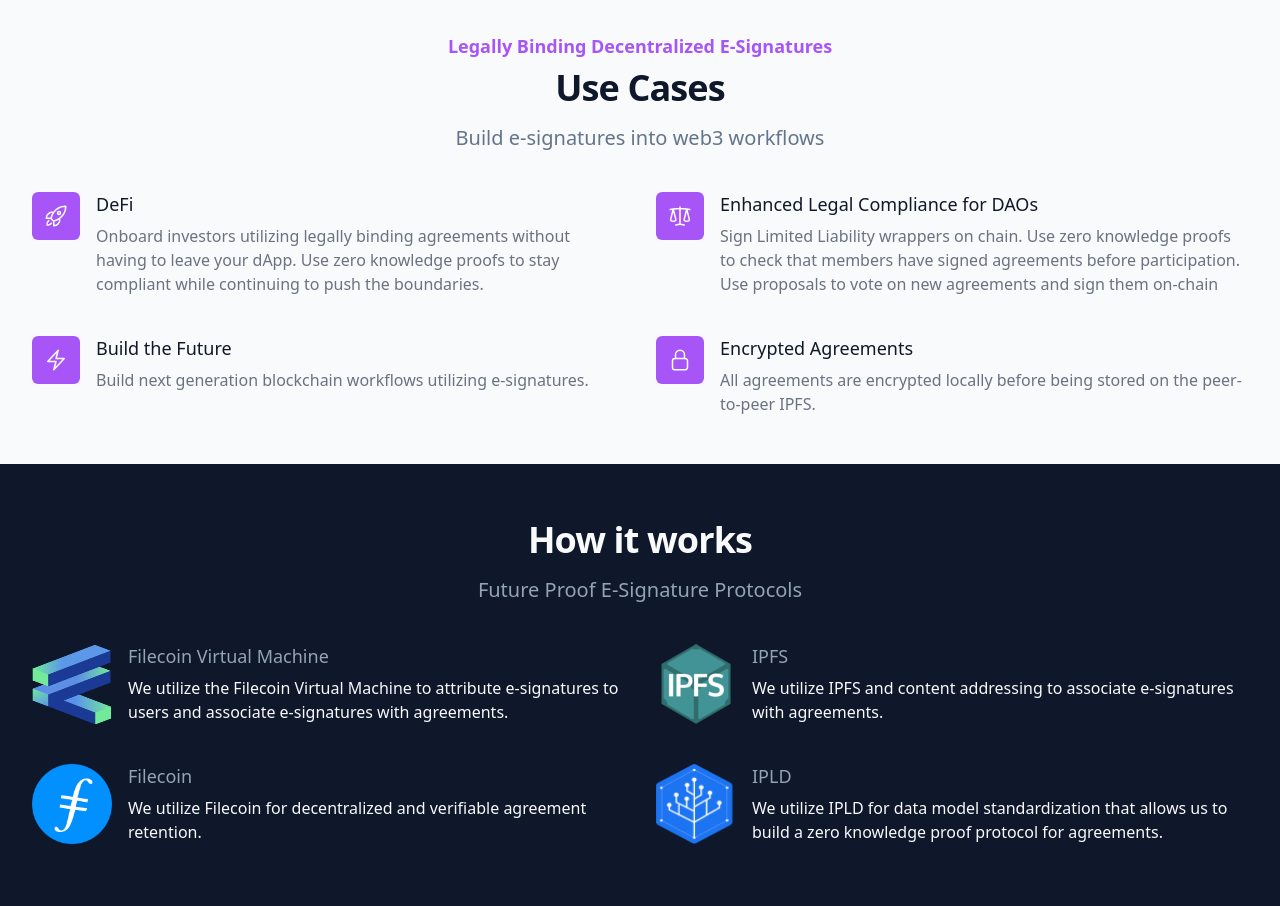
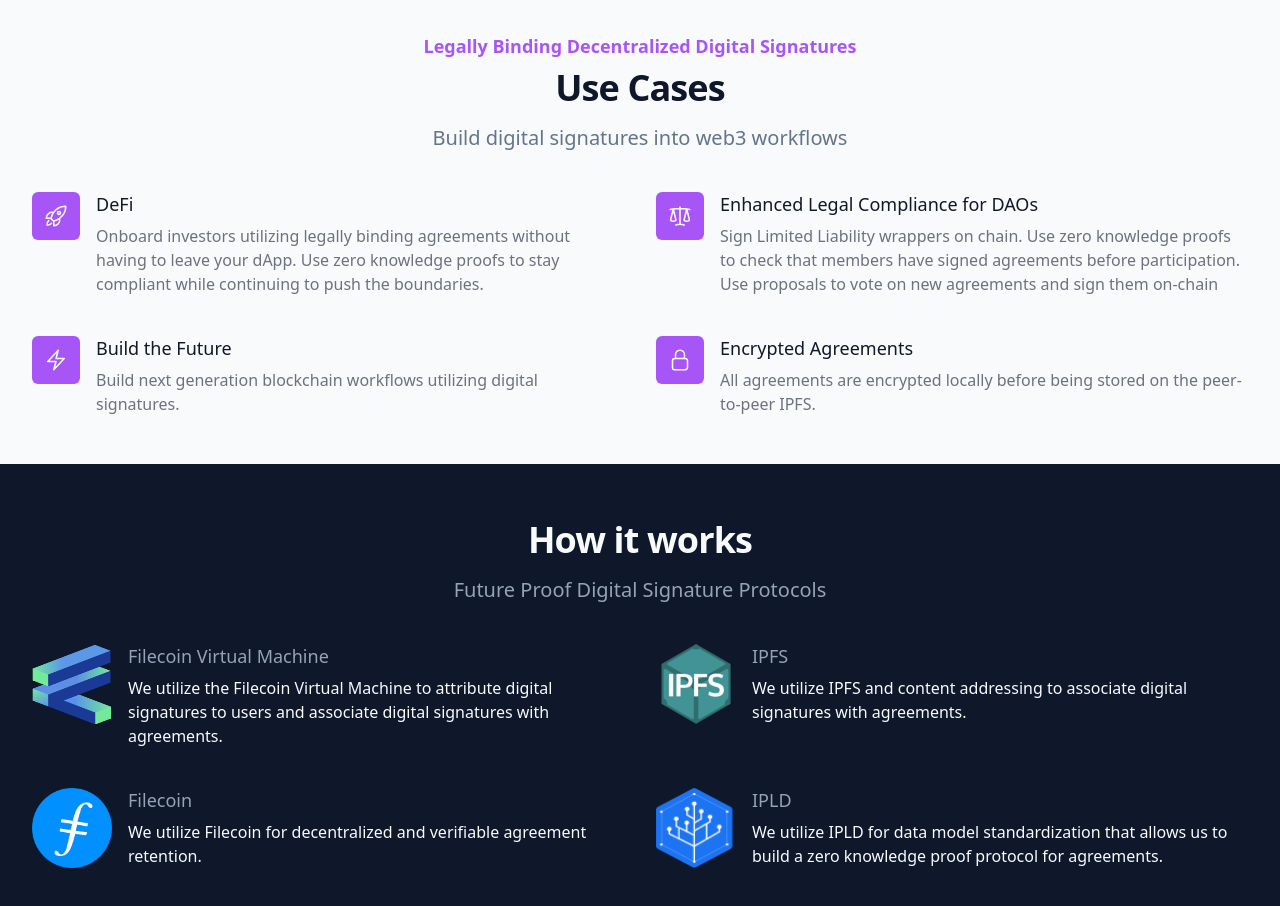
Before and after one commit to zksig/website, a React (Create React App) app: page / in a window 1280 px wide. Shown: the part 920-1826 px from the top of the page. Built offline with nearby package versions, Linux system fonts and the light colour scheme; a web font is replaced by a local one.

Commit message:
esig -> digital sig

```diff
--- a/src/App.js
+++ b/src/App.js
@@ -41,7 +41,7 @@
             </span>
           </h1>
           <p className="mt-3 text-base text-xl text-purple-100 sm:mx-auto sm:mt-5 md:mt-5 lg:mx-0">
-            Send and sign agreements utilizing decentralized e-signature
+            Send and sign agreements utilizing decentralized digital signature
             protocols.
           </p>
           <div className="mt-5 sm:mt-8 sm:flex sm:justify-center lg:justify-start">
--- a/src/Features.js
+++ b/src/Features.js
@@ -21,7 +21,7 @@
   {
     name: "Build the Future",
     description:
-      "Build next generation blockchain workflows utilizing e-signatures.",
+      "Build next generation blockchain workflows utilizing digital signatures.",
     icon: BoltIcon,
   },
   {
@@ -38,13 +38,13 @@
       <div className="container mx-auto px-4 sm:px-6 lg:px-8">
         <div className="lg:text-center">
           <h2 className="text-lg font-semibold text-purple-500">
-            Legally Binding Decentralized E-Signatures
+            Legally Binding Decentralized Digital Signatures
           </h2>
           <p className="mt-2 text-3xl font-bold leading-8 tracking-tight text-slate-900 sm:text-4xl">
             Use Cases
           </p>
           <p className="mt-4 max-w-2xl text-xl text-slate-500 lg:mx-auto">
-            Build e-signatures into web3 workflows
+            Build digital signatures into web3 workflows
           </p>
         </div>
 
--- a/src/HowItWorks.js
+++ b/src/HowItWorks.js
@@ -2,13 +2,13 @@
   {
     name: "Filecoin Virtual Machine",
     description:
-      "We utilize the Filecoin Virtual Machine to attribute e-signatures to users and associate e-signatures with agreements.",
+      "We utilize the Filecoin Virtual Machine to attribute digital signatures to users and associate digital signatures with agreements.",
     icon: <img src="/fvm.png" className="h-full w-full" aria-hidden="true" />,
   },
   {
     name: "IPFS",
     description:
-      "We utilize IPFS and content addressing to associate e-signatures with agreements.",
+      "We utilize IPFS and content addressing to associate digital signatures with agreements.",
     icon: <img src="/ipfs.png" className="h-full w-full" aria-hidden="true" />,
   },
   {
@@ -36,7 +36,7 @@
             How it works
           </p>
           <p className="mt-4 max-w-2xl text-xl text-slate-400 lg:mx-auto">
-            Future Proof E-Signature Protocols
+            Future Proof Digital Signature Protocols
           </p>
         </div>
 
```
